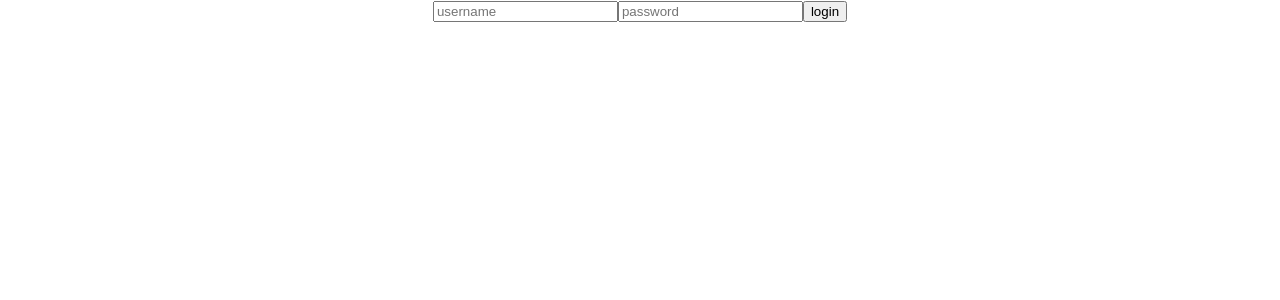
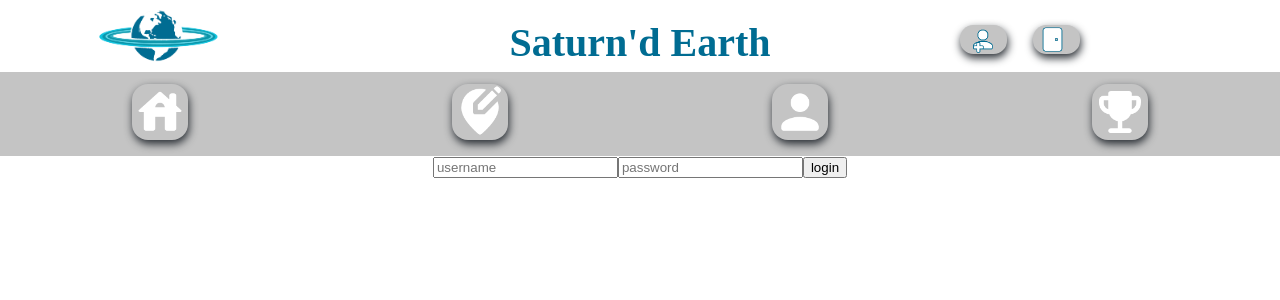
Before and after one commit to Saturnd-Earth/se-fe, a React (Create React App) app: page /login in a window 1280 px wide. Shown: the top 300 px of the page. Built offline with nearby package versions, Linux system fonts and the light colour scheme; a web font is replaced by a local one.

Commit message:
Write Header.tests

```diff
--- a/src/App.js
+++ b/src/App.js
@@ -62,11 +62,13 @@ class App extends Component {
         />
         <Route exact path='/signup' render={ () =>
           <section className="signup">
+            <Header/>
             <SignUp/>
           </section>}
         />
         <Route exact path='/login' render={ () =>
           <section className="login">
+            <Header/>
             <Login/>
           </section>}
         />
--- a/src/Header/Header_Top_Button.js
+++ b/src/Header/Header_Top_Button.js
@@ -13,25 +13,23 @@ export default function Header_Top_Button() {
     return (
       <section className='header-top-buttons'>
       <NavLink to='/signup' className='header-top-buttons'>
-      <button className='logon' onClick={() => setlogOn(true)}>
+      <button className='logon'>
           <img
             src={signup}
-            alt='sign up button'
+            alt='Sign up'
             label='sign up button'
             className='sign-up-button logon-icons'
           />
-          Join
         </button>
       </NavLink>
       <NavLink to='/login' className='header-top-buttons'>
-        <button className='logon' onClick={() => setlogOn(true)}>
+        <button className='logon'>
           <img
             src={login}
-            alt='login button'
+            alt='Log in'
             label='log in and out button'
             className='sign-in-button logon-icons'
           />
-          login
         </button>
       </NavLink>
       </section>
@@ -39,14 +37,13 @@ export default function Header_Top_Button() {
   } else {
     return (
       <section className='header-top-buttons logout-section' onClick={() => setlogOn(false)}>
-        <button className='logon' onClick={() => setlogOn(false)}>
+        <button className='logon'>
           <img
             src={logout}
-            alt='login button'
+            alt='Log out'
             label='log in and out button'
             className='sign-in-button logon-icons'
           />
-          logout
         </button>
       </section>
     )
```
Also changed, not shown: 1 other file (tests, documents, lock files or other folders).
